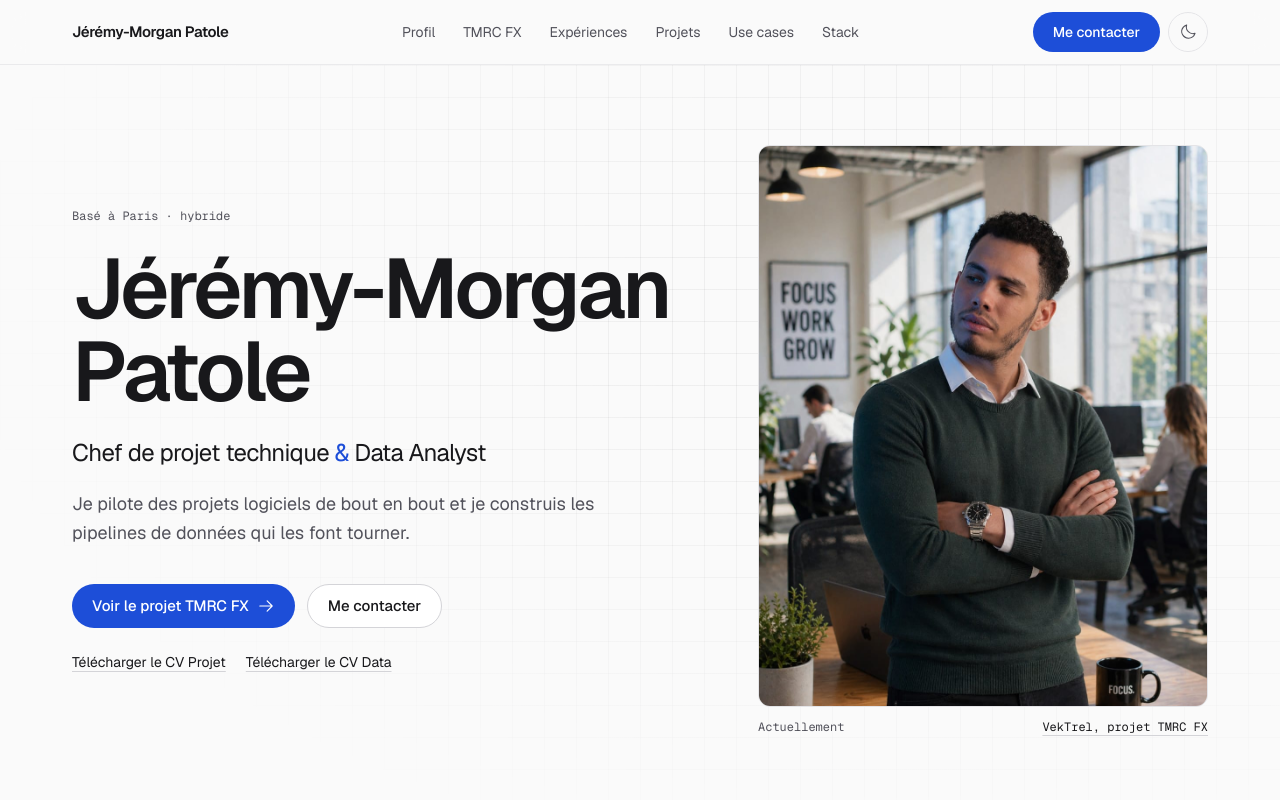
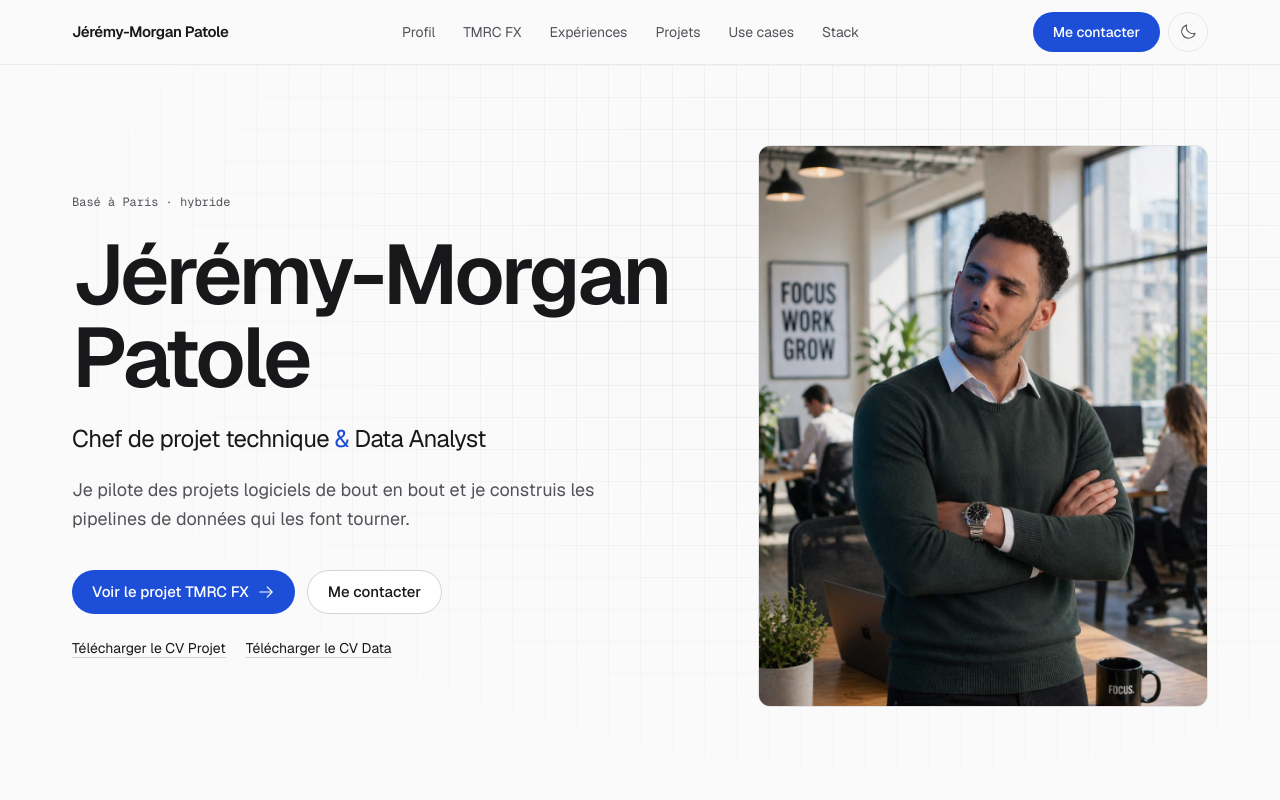
Before and after one commit to jmpbusiness2023-commits/portfolio, a Next.js app: page / in a window 1280 px wide. Shown: the top 800 px of the page. Built offline with nearby package versions, Linux system fonts and the light colour scheme.

Commit message:
Point 8 : retire la mention sous la photo du hero

```diff
--- a/components/home.tsx
+++ b/components/home.tsx
@@ -67,8 +67,7 @@ export function Hero() {
           </p>
         </div>
 
-        <figure className="md:col-span-5">
-          <div className="relative overflow-hidden rounded-[12px] border border-line bg-surface-2">
+        <div className="relative overflow-hidden rounded-[12px] border border-line bg-surface-2 md:col-span-5">
           <Image
             src={heroPhoto}
             alt={hero.photoAlt}
@@ -78,13 +77,6 @@ export function Hero() {
             className="aspect-[4/5] w-full object-cover object-[50%_22%]"
           />
         </div>
-          <figcaption className="mt-3 flex items-baseline justify-between gap-4 font-mono text-xs text-muted">
-            <span>{hero.current.label}</span>
-            <Link href={hero.current.href} className="link text-right">
-              {hero.current.text}
-            </Link>
-          </figcaption>
-        </figure>
       </div>
     </section>
   );
--- a/content/site.ts
+++ b/content/site.ts
@@ -59,7 +59,6 @@ export const hero = {
   photoAlt:
     "Jérémy-Morgan Patole, bras croisés, dans un espace de travail lumineux",
   availability: "Basé à Paris · hybride",
-  current: { label: "Actuellement", text: "VekTrel, projet TMRC FX", href: "/use-cases/tmrc-fx" },
 };
 
 export const profile = {
```
Lines whose indentation alone changed are shown as unchanged.
